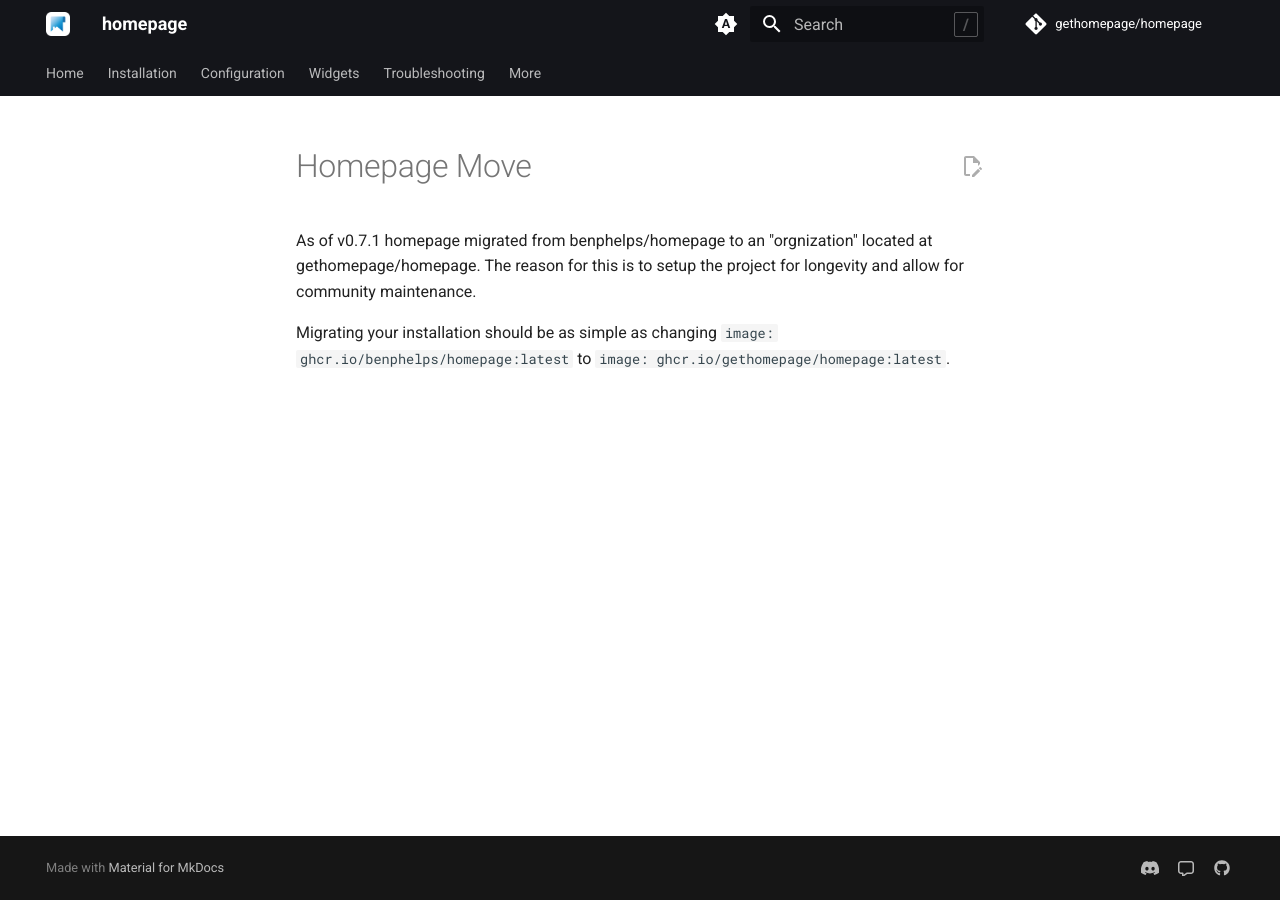
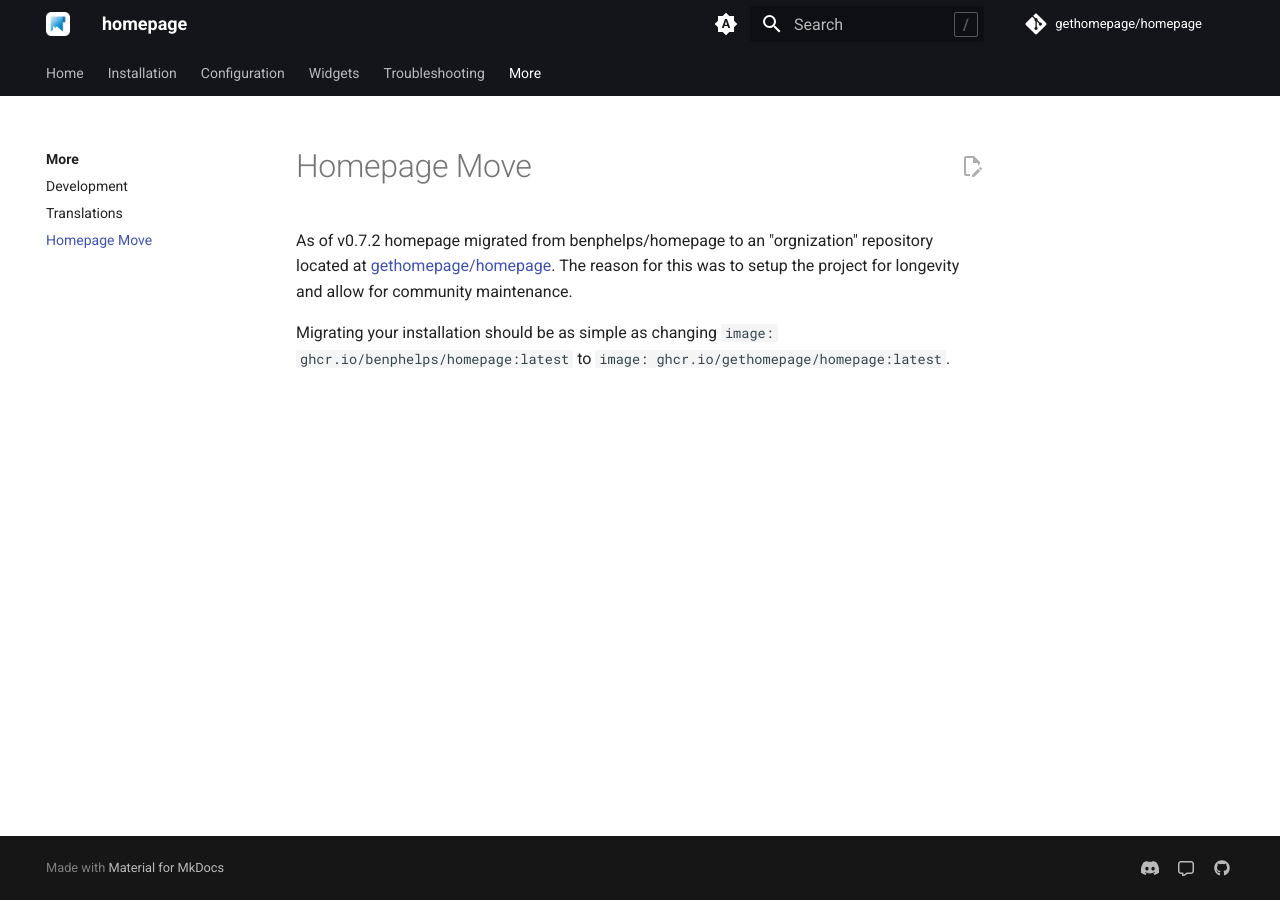
Before and after one commit to jobstar-git/home_p, an MkDocs documentation site: the page built from docs/more/homepage-move.md, in a window 1280 px wide. Built offline with MkDocs 1.6.1 and Material for MkDocs 9.7.7, drawn with Linux system fonts in a browser that asks for light colours; comment, search, counter and statistics services are not loaded; the version menu is left out.

Commit message:
Update migration docs

```diff
--- a/docs/more/homepage-move.md
+++ b/docs/more/homepage-move.md
@@ -3,6 +3,6 @@ title: Homepage Move
 description: Homepage Container Deprecation
 ---
 
-As of v0.7.1 homepage migrated from benphelps/homepage to an "orgnization" located at gethomepage/homepage. The reason for this is to setup the project for longevity and allow for community maintenance.
+As of v0.7.2 homepage migrated from benphelps/homepage to an "orgnization" repository located at [gethomepage/homepage](https://github.com/gethomepage/homepage/). The reason for this was to setup the project for longevity and allow for community maintenance.
 
 Migrating your installation should be as simple as changing `image: ghcr.io/benphelps/homepage:latest` to `image: ghcr.io/gethomepage/homepage:latest`.
--- a/mkdocs.yml
+++ b/mkdocs.yml
@@ -149,6 +149,7 @@ nav:
     - more/index.md
     - more/development.md
     - more/translations.md
+    - more/homepage-move.md
 
 theme:
   name: material
```
